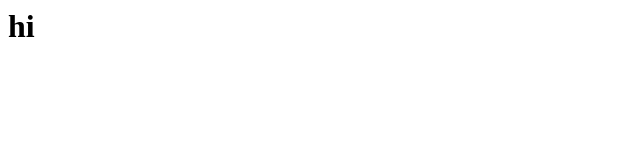
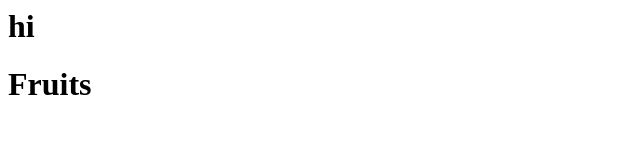
Before and after one commit to ShahIshita/git-session, a plain HTML site: page index.html in a window 1280 px wide. Shown: the whole page, without its empty margins (0-640 px from the left). Drawn offline with Linux system fonts and the light colour scheme.

Commit message:
first in branch_2: fruits

```diff
--- a/index.html
+++ b/index.html
@@ -9,6 +9,12 @@
         <h1>hi</h1>
     </div>
 
+
+
+
+    <div>
+        <h1>Fruits</h1>
+    </div>
 </body>
 
 </html>
```
